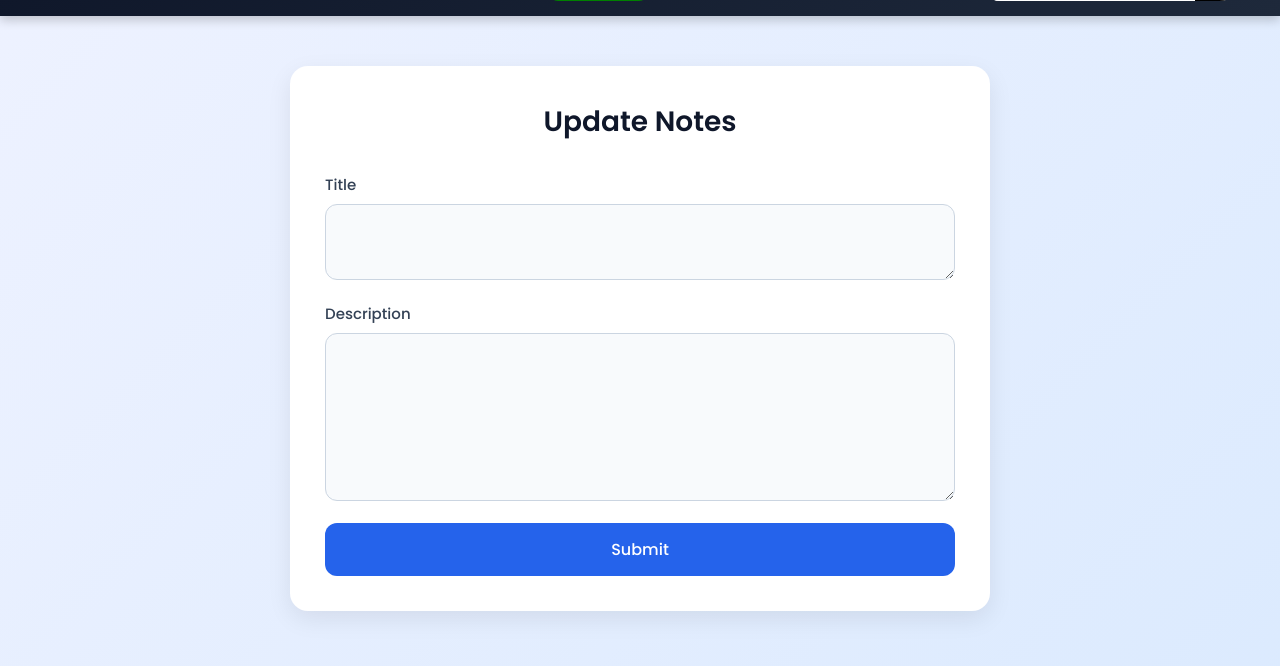
After one commit to tammanaviswanadh/Flask_SNM_prj, a Flask app: template templates/updatenotes.html in a window 1280 px wide. The commit adds this page. Shown: the part 55-721 px from the top of the page. Run offline with Flask 3, Linux system fonts and the light colour scheme; the template is opened without the code that fills it, so the values that code supplies are empty.

Commit message:
updatenotes

```diff
--- a/app.py
+++ b/app.py
@@ -198,4 +198,25 @@ def deletenotes(nid):
         flash('notes deleted successfully')
         return redirect(url_for('viewallnotes'))
 
+@app.route('/updatenotes/<nid>', methods=['GET', 'POST'])
+def updatenotes(nid):
+    if not session.get('user'):
+        flash('please login to access the dashboard features')
+        return redirect(url_for('login'))
+    try:
+        cursor=mydb.cursor(buffered=True)
+        cursor.execute('select userid from userdata where useremail=%s', [session.get('user')])
+        user_id=cursor.fetchone()[0] #(1) or (2)
+        cursor.execute('select notesid, notes_title, notes_description, created_at from notesdata where userid=%s and notesid=%s',[user_id, nid])
+        stored_notesdata=cursor.fetchone()  #it will return a single tuple like ('title1', 'description1', '2023-09-01 10:00:00')
+        print(stored_notesdata)
+        cursor.close()
+    except Exception as e:
+        print(e)
+        flash('could not fetch notesdata details')
+        return redirect(url_for('viewallnotes'))
+    else:
+        return render_template('updatenotes.html', stored_notesdata=stored_notesdata)
+
+
 app.run(debug=True,use_reloader=True)
--- /dev/null
+++ b/templates/updatenotes.html
@@ -0,0 +1,40 @@
+{% extends "dashboard.html" %}
+{% block addcss %}
+<link rel="stylesheet" href="{{url_for('static',filename='addnotes.css')}}" />
+{% endblock %}
+{% block content %}
+
+<div class="form-container">
+    <div class="form-card">
+        <h2>Update Notes</h2>
+
+        <form method="POST">
+
+            <!-- Title -->
+            <div class="form-group">
+                <label for="title">Title</label>
+                <textarea
+                    id="title"
+                    name="title"
+                    rows="2">{{ stored_notesdata[1] }}</textarea>
+            </div>
+
+            <!-- Description -->
+            <div class="form-group">
+                <label for="description">Description</label>
+                <textarea
+                    id="description"
+                    name="description"
+                    rows="6">{{ stored_notesdata[2] }}</textarea>
+            </div>
+
+            <!-- Submit -->
+            <button type="submit" class="submit-btn">
+                Submit
+            </button>
+
+        </form>
+    </div>
+</div>
+
+{% endblock %}
--- a/templates/viewallnotes.html
+++ b/templates/viewallnotes.html
@@ -38,7 +38,7 @@
                 </td>
 
                 <td data-label="Update">
-                    <a href="#" class="update-btn">Update</a>
+                    <a href="{{ url_for('updatenotes', nid=note[0]) }}" class="update-btn">Update</a>
                 </td>
 
                 <td data-label="Delete">
```
